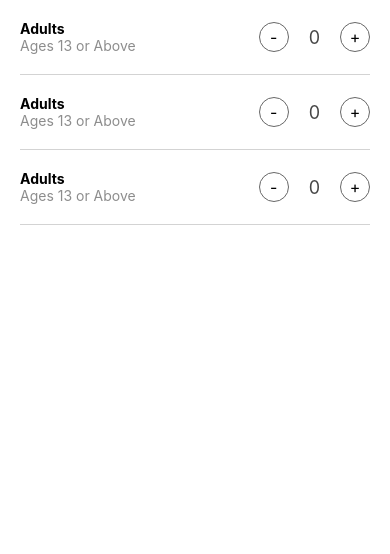
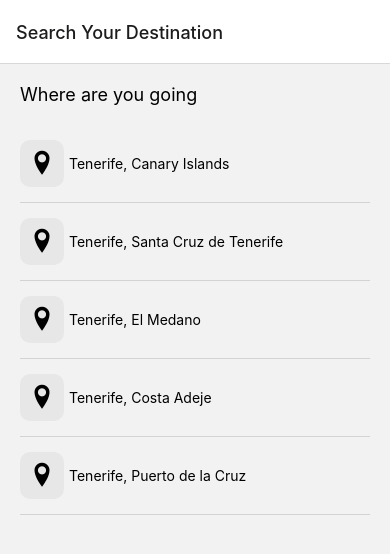
Before and after one commit to Hamza160/airbnb-mobile-app.github.io, a React Native app: screen / in a window 390 px wide. Shown: the top 554 px of the page. Built offline with nearby package versions, Linux system fonts and the light colour scheme.

Commit message:
Working on React Navigation

```diff
--- a/package.json
+++ b/package.json
@@ -10,8 +10,12 @@
     "test": "jest"
   },
   "dependencies": {
+    "@react-navigation/native": "^6.1.9",
+    "@react-navigation/native-stack": "^6.9.17",
     "react": "18.2.0",
     "react-native": "0.73.2",
+    "react-native-safe-area-context": "^4.9.0",
+    "react-native-screens": "^3.29.0",
     "react-native-vector-icons": "^10.0.3"
   },
   "devDependencies": {
--- a/src/App.tsx
+++ b/src/App.tsx
@@ -1,30 +1,14 @@
-import {
-  FlatList,
-  SafeAreaView,
-  View,
-  StatusBar,
-  StyleSheet,
-} from 'react-native';
+import {StatusBar} from 'react-native';
 import React from 'react';
-import HomeScreen from './screens/Home';
-import Post from './components/Post';
-import feed from './data/feed';
-import SearchResultsScreen from './screens/SearchResults';
-import DestinationSearchScreen from './screens/DestinationSearch';
-import GuestsScreen from './screens/Guests';
+import Router from './navigation/Router';
 
 const App = () => {
   return (
-    <SafeAreaView>
+    <>
       <StatusBar barStyle={'light-content'} />
-      {/* <HomeScreen /> */}
-      {/* <SearchResultsScreen /> */}
-      {/* <DestinationSearchScreen /> */}
-      <GuestsScreen />
-    </SafeAreaView>
+      <Router />
+    </>
   );
 };
 
 export default App;
-
-const styles = StyleSheet.create({});
--- /dev/null
+++ b/src/navigation/Router.tsx
@@ -0,0 +1,22 @@
+import * as React from 'react';
+import {NavigationContainer} from '@react-navigation/native';
+import {createNativeStackNavigator} from '@react-navigation/native-stack';
+import DestinationSearchScreen from '../screens/DestinationSearch';
+const Stack = createNativeStackNavigator();
+const Router = () => {
+  return (
+    <NavigationContainer>
+      <Stack.Navigator>
+        <Stack.Screen
+          name="DestinationSearch"
+          component={DestinationSearchScreen}
+          options={{
+            title: 'Search Your Destination'
+           }}
+        />
+      </Stack.Navigator>
+    </NavigationContainer>
+  );
+};
+
+export default Router;
--- a/src/screens/Guests/index.tsx
+++ b/src/screens/Guests/index.tsx
@@ -4,7 +4,7 @@ import * as React from 'react';
 import styles from './styles';
 
 const GuestsScreen = () => {
-    const [counter, setCounter] = React.useState<number>(0);
+  const [counter, setCounter] = React.useState<number>(0);
   return (
     <View style={styles.container}>
       {/* Row 1: Adults */}
@@ -17,7 +17,9 @@ const GuestsScreen = () => {
         {/* Buttons with value */}
         <View style={styles.pressables}>
           <Pressable
-            onPress={() => setCounter(prevCounter => prevCounter - 1)}
+            onPress={() =>
+              setCounter(prevCounter => Math.max(0, prevCounter - 1))
+            }
             style={styles.button}>
             <Text style={styles.buttonText}>-</Text>
           </Pressable>
@@ -39,7 +41,9 @@ const GuestsScreen = () => {
         {/* Buttons with value */}
         <View style={styles.pressables}>
           <Pressable
-            onPress={() => setCounter(prevCounter => prevCounter - 1)}
+            onPress={() =>
+              setCounter(prevCounter => Math.max(0, prevCounter - 1))
+            }
             style={styles.button}>
             <Text style={styles.buttonText}>-</Text>
           </Pressable>
@@ -61,7 +65,9 @@ const GuestsScreen = () => {
         {/* Buttons with value */}
         <View style={styles.pressables}>
           <Pressable
-            onPress={() => setCounter(prevCounter => prevCounter - 1)}
+            onPress={() =>
+              setCounter(prevCounter => Math.max(0, prevCounter - 1))
+            }
             style={styles.button}>
             <Text style={styles.buttonText}>-</Text>
           </Pressable>
```
Also changed, not shown: 2 other files (tests, documents, lock files or other folders).
